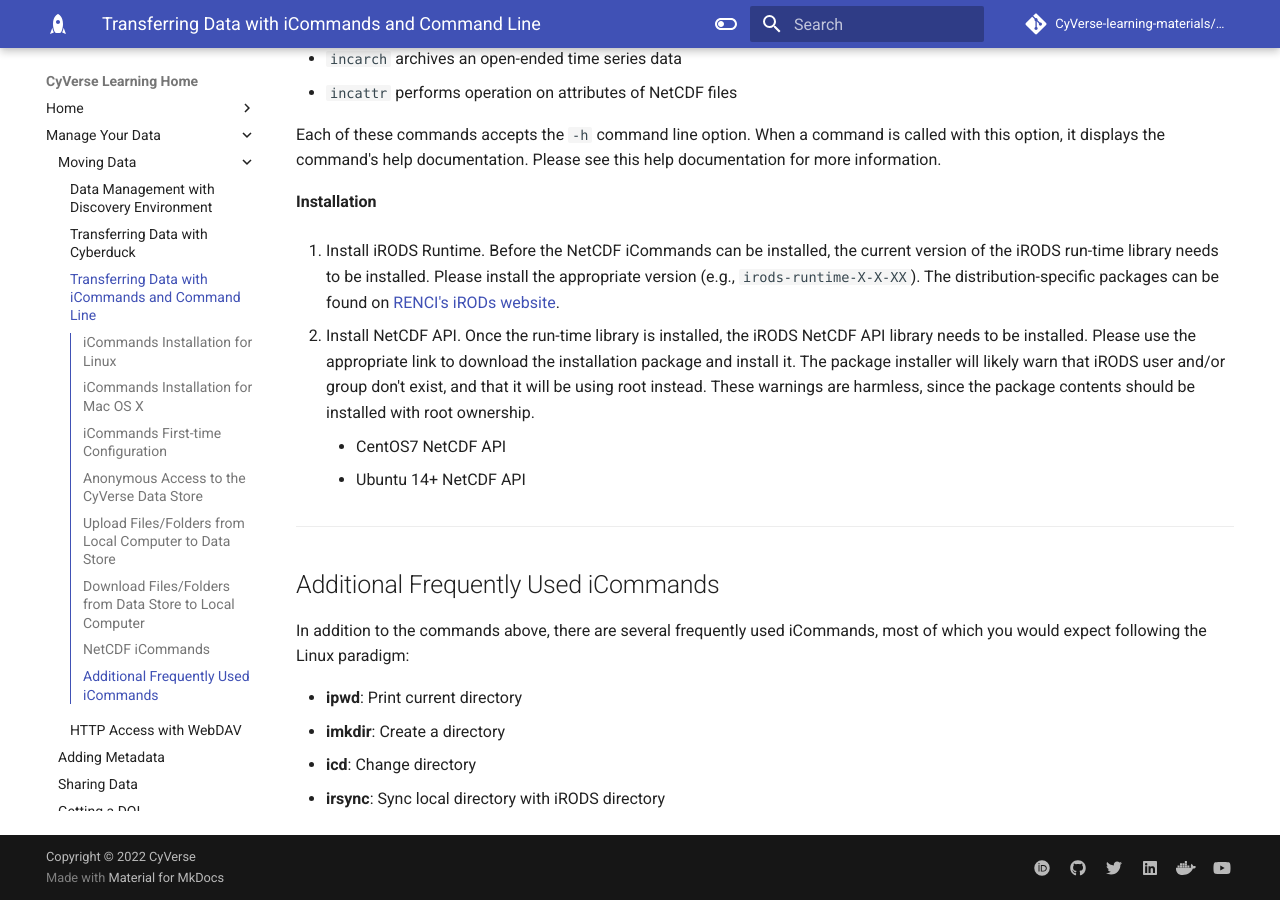
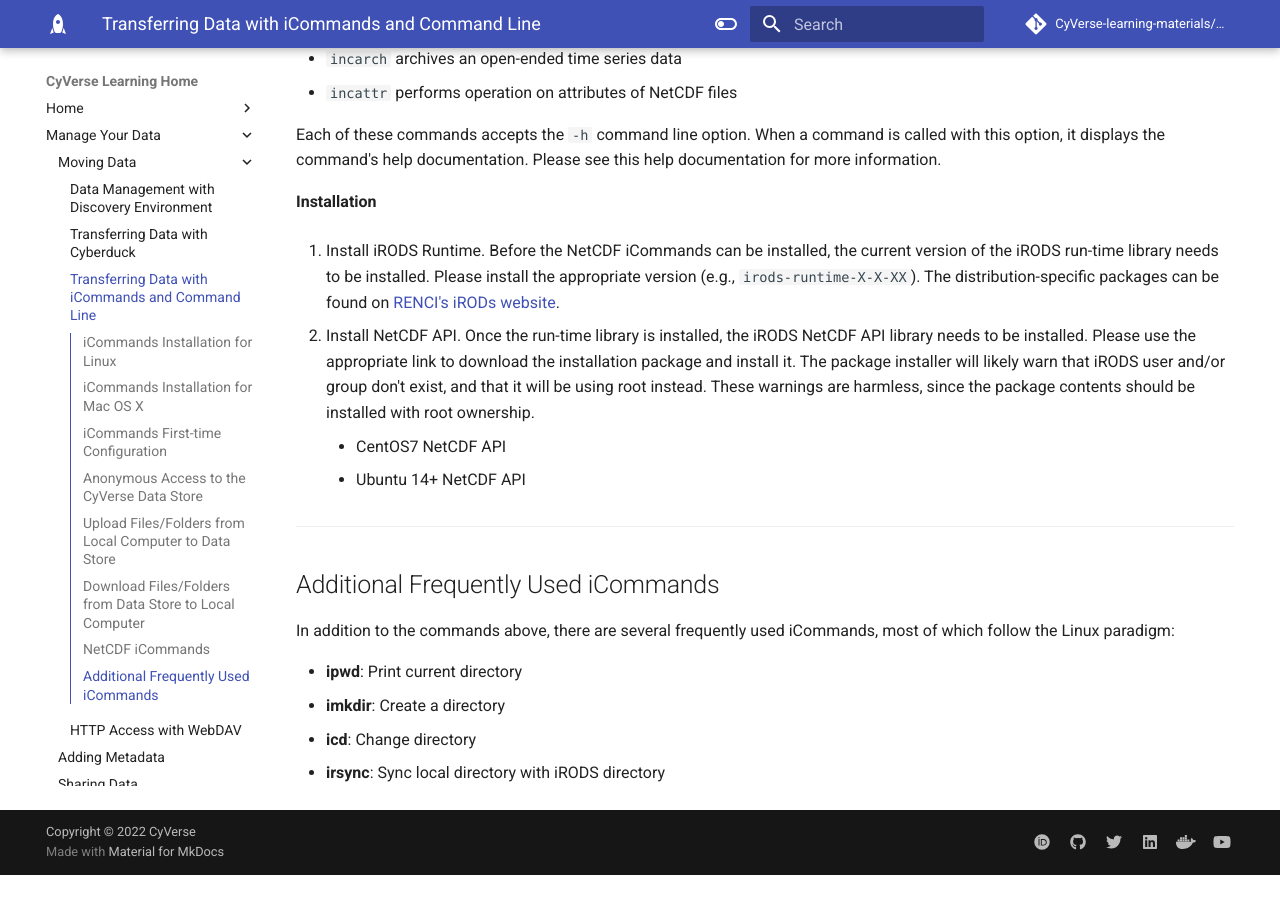
Before and after one commit to CyVerse-learning-materials/learning-materials-home, an MkDocs documentation site: the page built from docs/ds/icommands.md, in a window 1280 px wide and 900 px high, scrolled down 5441 px. Built offline with MkDocs 1.6.1 and Material for MkDocs 9.7.7, drawn with Linux system fonts in a browser that asks for light colours; some web fonts are replaced; a script that is not in the unit is left out; comment, search, counter and statistics services are not loaded; after the commit the page ends 6316 px from its top, so only the background shows below that.

Commit message:
word edits

```diff
--- a/docs/ds/icommands.md
+++ b/docs/ds/icommands.md
@@ -275,7 +275,7 @@
 ## Additional Frequently Used iCommands
 
 In addition to the commands above, there are several frequently used
-iCommands, most of which you would expect following the Linux paradigm:
+iCommands, most of which follow the Linux paradigm:
 
 -   **ipwd**: Print current directory
 -   **imkdir**: Create a directory
```
